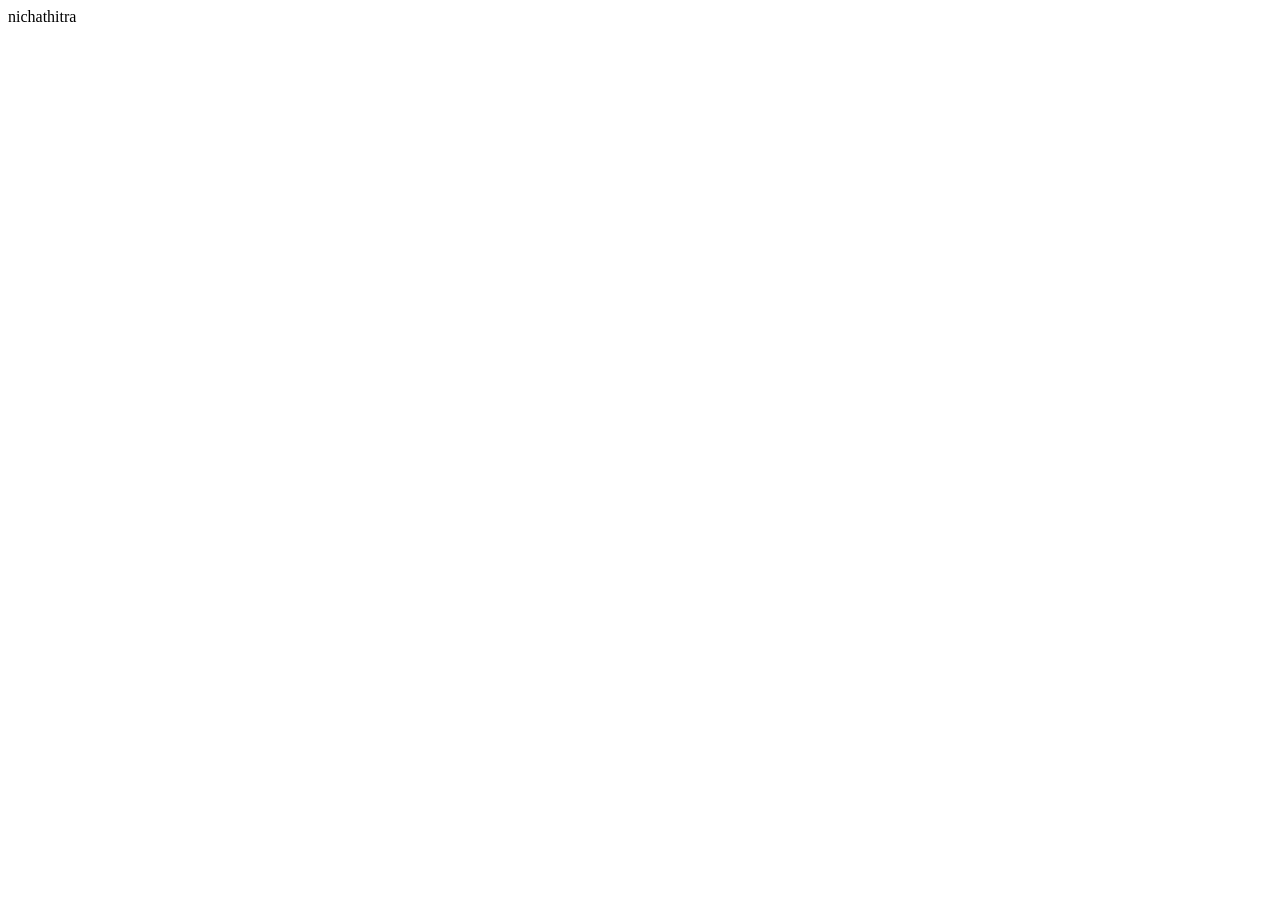
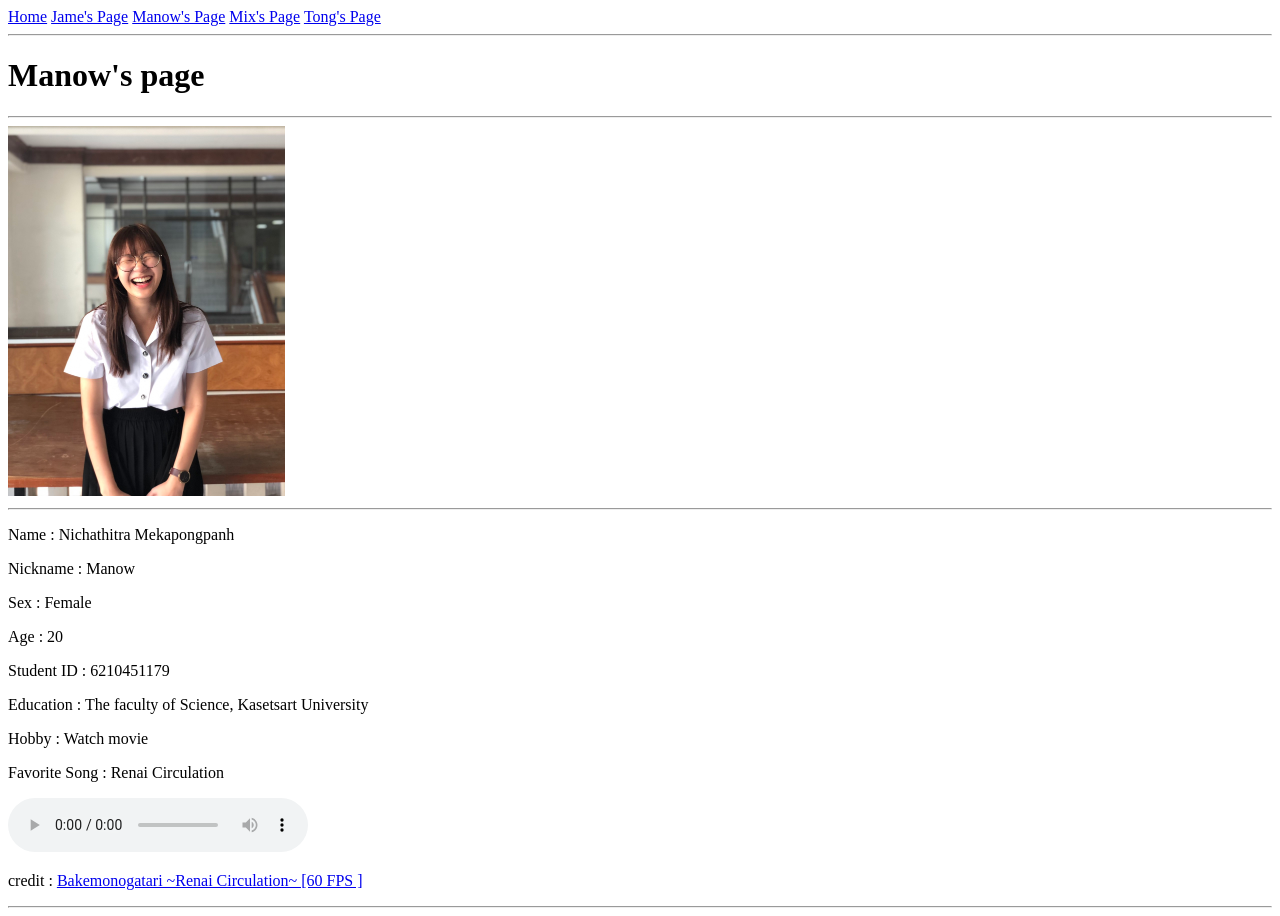
Before and after one commit to tmmz-tech/tmmz-tech.github.io, a plain HTML site: page manow/index.html in a window 1280 px wide. Before the commit the page ends 800 px from the top, so only its background shows below. Drawn offline with Linux system fonts and the light colour scheme; files whose address does not match are found by name.

Commit message:
introducing myself

```diff
--- a/manow/index.html
+++ b/manow/index.html
@@ -7,6 +7,28 @@
     <title>manow's page</title>
 </head>
 <body>
-    nichathitra
+    <a href="https://tmmz-tech.github.io/">Home</a>
+    <a href="https://tmmz-tech.github.io/jame/">Jame's Page</a>
+    <a href="https://tmmz-tech.github.io/manow/">Manow's Page</a>
+    <a href="https://tmmz-tech.github.io/mix/">Mix's Page</a>
+    <a href="https://tmmz-tech.github.io/tong/">Tong's Page</a><br>
+    <hr>
+    <h1>Manow's page</h1>
+    <hr>
+    <img src="C:\Users\lenovo\Desktop\webtech1\tmmz-tech.github.io\manow\folder\manow.jpg" alt="Manow's picter" width="277" height="370" title="Sawasdee ka">
+    <hr>
+    <p>Name : Nichathitra Mekapongpanh</p>
+    <p>Nickname : Manow</p>
+    <p>Sex : Female</p>
+    <p>Age : 20</p>
+    <p>Student ID : 6210451179</p>
+    <p>Education : The faculty of Science, Kasetsart University</p>
+    <p>Hobby : Watch movie</p>
+    <p>Favorite Song : Renai Circulation</p>
+    <audio controls>
+        <source src="C:\Users\lenovo\Desktop\webtech1\tmmz-tech.github.io\manow\folder\music.mp3" type="audio/mpeg">
+    </audio>
+    <p>credit : <a href="https://www.youtube.com/watch?v=z-caezFDfTs">Bakemonogatari ~Renai Circulation~ [60 FPS ]</a></p>
+    <hr>
 </body>
 </html>
```
Also changed, not shown: manow/folder/manow.jpg (added), 1 other file.
